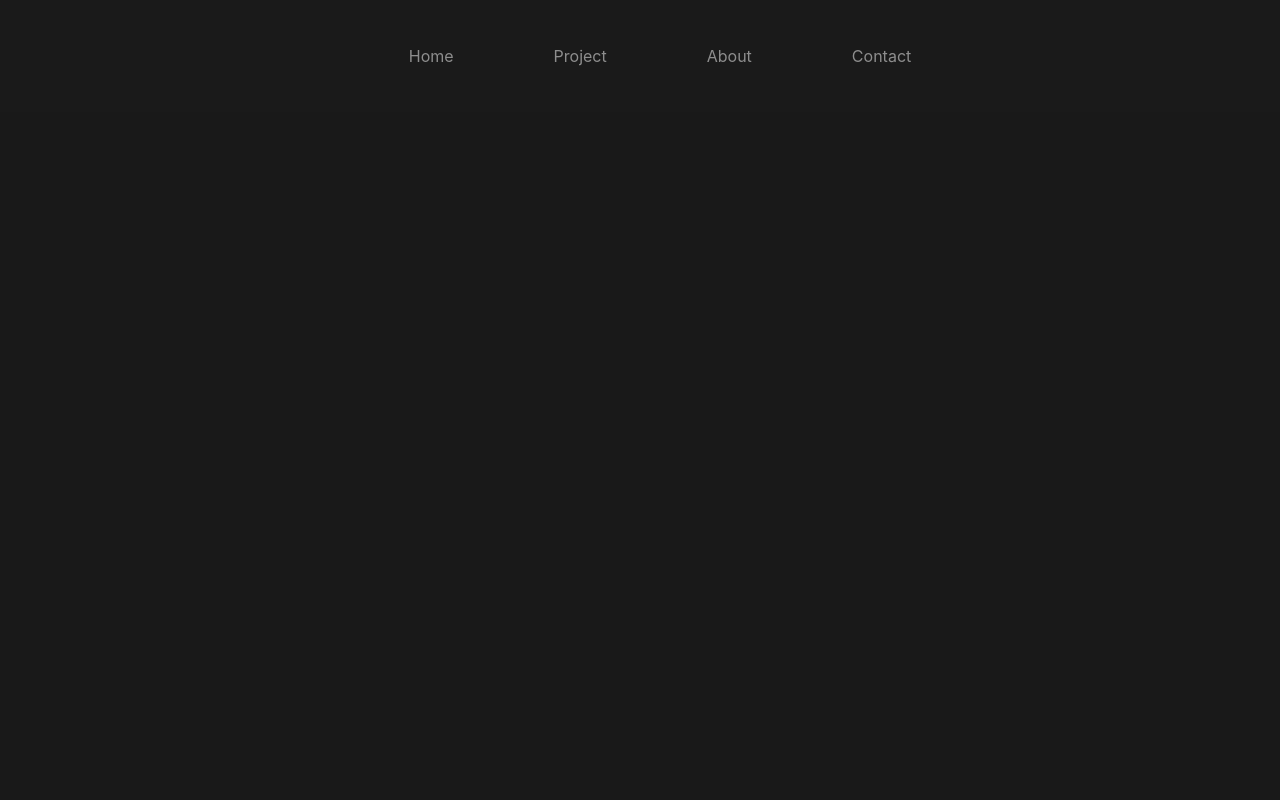
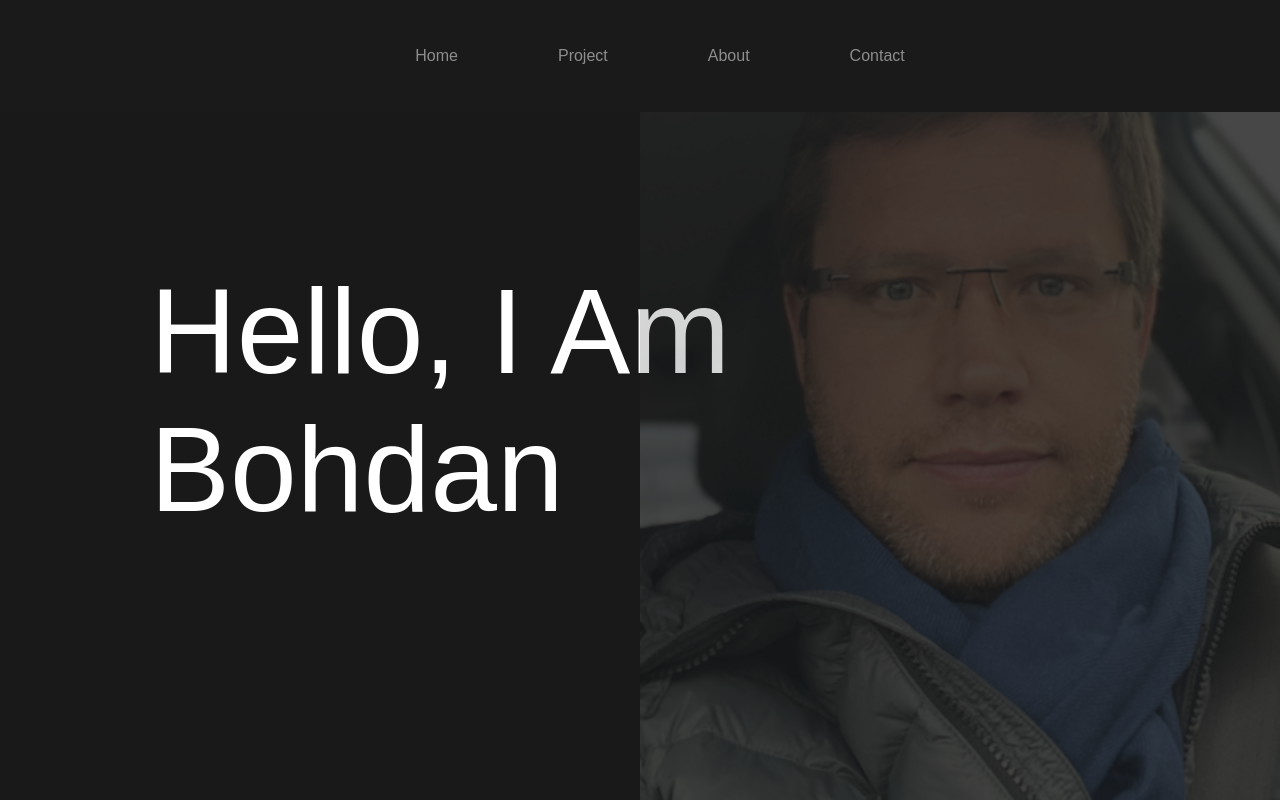
Before and after one commit to Bohdan-Ta/Resume, a React (Create React App) app: page / in a window 1280 px wide. Built offline with nearby package versions, Linux system fonts and the light colour scheme; the HTML template or start-up script is replaced by a standard one.

Commit message:
add Section

```diff
--- a/src/App.js
+++ b/src/App.js
@@ -1,8 +1,16 @@
-import './App.css'
 import { AppBar } from './components/AppBar'
+import { Home } from './components/Home'
+import { Section } from './components/Section'
 
 function App() {
-	return <AppBar />
+	return (
+		<>
+			<Section>
+				<AppBar />
+				<Home />
+			</Section>
+		</>
+	)
 }
 
 export default App
--- a/src/components/AppBar/index.jsx
+++ b/src/components/AppBar/index.jsx
@@ -38,6 +38,7 @@ const Header = styled.header`
 export const AppBar = () => {
 	return (
 		<Header>
+			<header>
 				<ul>
 					<li>
 						<a href='/'>Home</a>
@@ -52,6 +53,7 @@ export const AppBar = () => {
 						<a href='/contact'>Contact</a>
 					</li>
 				</ul>
+			</header>
 		</Header>
 	)
 }
--- /dev/null
+++ b/src/components/Home/index.jsx
@@ -0,0 +1,50 @@
+import React from 'react'
+import styled from 'styled-components'
+import my_photo from '../../images/photo_my.png'
+
+const SizeBlock = styled.div`
+	max-width: 1400px;
+	min-height: 100vh;
+	padding: 0 150px;
+	display: flex;
+	align-items: center;
+	position: relative;
+	top: 0;
+	opacity: 1;
+	transition: 1s;
+	&:active {
+		position: relative;
+		opacity: 1;
+		z-index: 8;
+	}
+
+	h1 {
+		color: #fff;
+		font-size: 120px;
+		text-transform: capitalize;
+		font-weight: 300;
+	}
+	img {
+		position: absolute;
+		top: 0;
+		right: 0;
+		height: 100vh;
+		width: 50%;
+		object-fit: cover;
+		opacity: 0.2;
+	}
+`
+
+export const Home = () => {
+	return (
+		<SizeBlock>
+			<div>
+				<h1>
+					hello, i am <br />
+					bohdan
+				</h1>
+				<img src={my_photo} alt='man' />
+			</div>
+		</SizeBlock>
+	)
+}
--- /dev/null
+++ b/src/components/Section/index.jsx
@@ -0,0 +1,17 @@
+import styled from 'styled-components'
+const SectionSize = styled.section`
+	width: 100%;
+	max-width: 1400px;
+	display: block;
+	margin: 0 auto;
+	min-height: 100vh;
+	font-family: sans-serif;
+`
+
+export const Section = ({ children }) => {
+	return (
+		<SectionSize>
+			<section>{children}</section>
+		</SectionSize>
+	)
+}
--- a/src/index.css
+++ b/src/index.css
@@ -4,11 +4,6 @@ body {
 		'Droid Sans', 'Helvetica Neue', sans-serif;
 	-webkit-font-smoothing: antialiased;
 	-moz-osx-font-smoothing: grayscale;
-	width: 100%;
-	max-width: 1400px;
-	display: block;
-	margin: auto;
-	min-height: 100vh;
 	background: #191919;
 }
 
```
Also changed, not shown: src/images/photo_my.png (added). Lines whose indentation alone changed are shown as unchanged.
